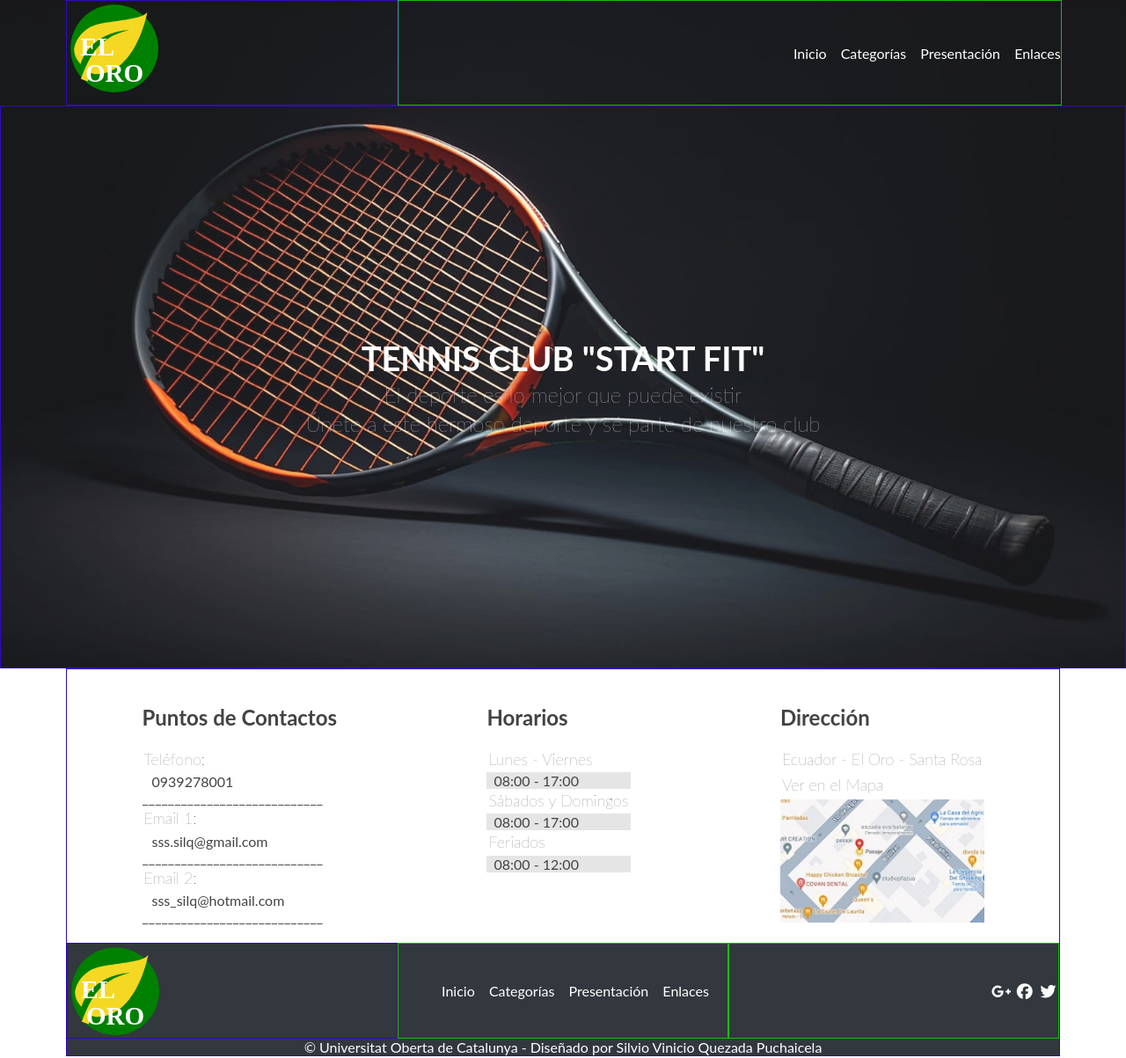
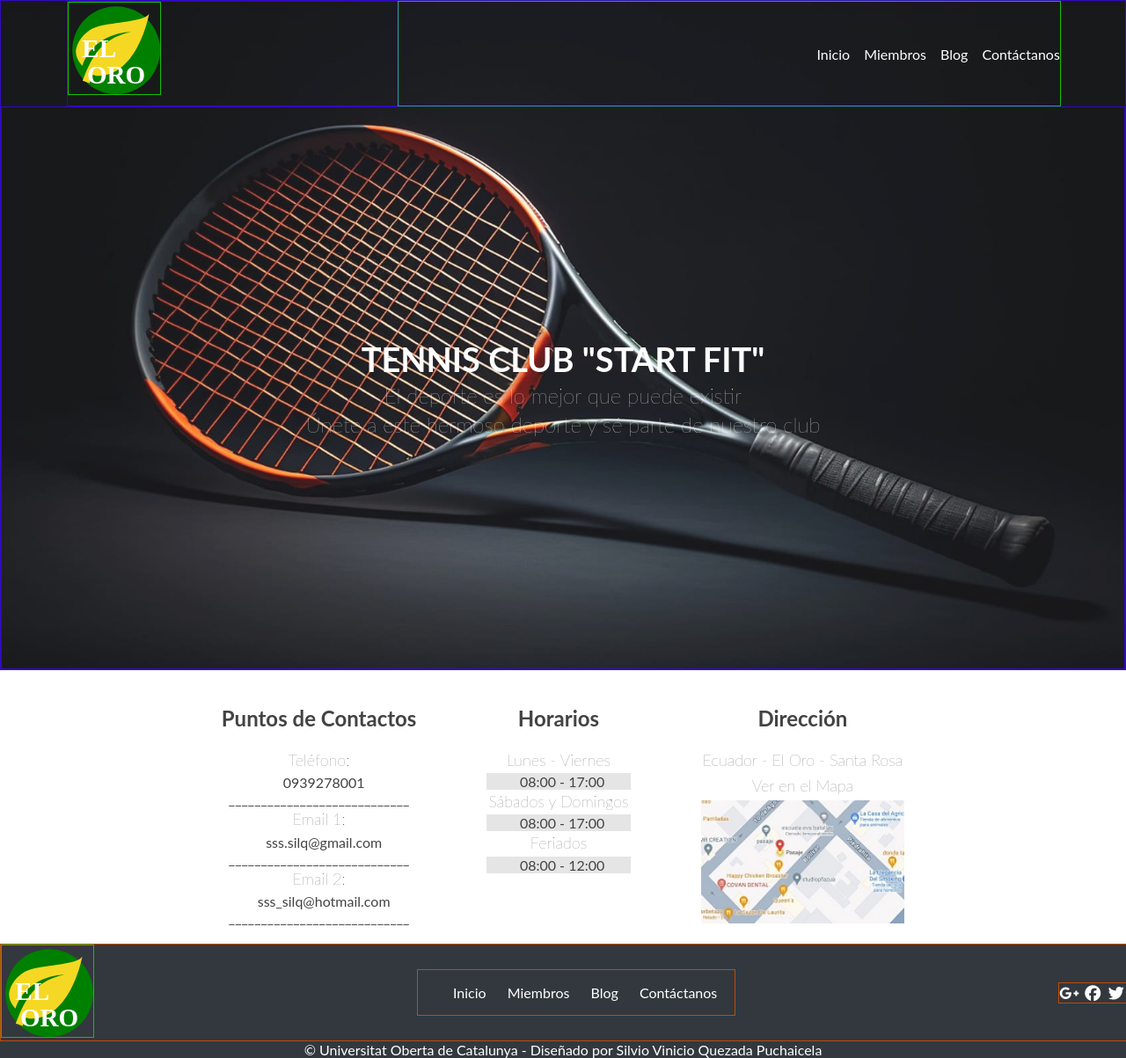
Before and after one commit to silvioquezada/herramientashtmlcss2pec2, a website built with Parcel: page src/index.html in a window 1280 px wide. Shown: the whole page at 88% size. Built offline with nearby package versions, Linux system fonts and the light colour scheme.

Commit message:
Separando estilos de header y nav epara portada y definiendo header y nav para todo el sitio web

```diff
--- a/src/assets/styles/components/_content.components.scss
+++ b/src/assets/styles/components/_content.components.scss
@@ -22,7 +22,7 @@
   display: flex;
   flex-flow: row wrap;
   justify-content: center;
-  align-items: center;
+  align-items: left;
   width: 100%;
 
   text-align: center;
@@ -50,18 +50,14 @@
 }
 
 .block-inline {
-  padding-right: 12px;
+  padding-right: 20px;
 
   display: inline-block;
 }
 
 .section-row {
-  @extend %flexbox-row;
-
-  //flex-wrap: wrap;
-  //row-gap: 20px;
-  //column-gap: 0;
-  //flex: 2 400px;
+  //@extend %flexbox-row;
+    width: 100%;
 }
 
 .content-color-gris {
--- a/src/assets/styles/components/_image.components.scss
+++ b/src/assets/styles/components/_image.components.scss
@@ -2,10 +2,11 @@
   height: 13vh;
   width: 13vh;
 
-  object-fit: contain;
+  //object-fit: contain;
+  border: 1px solid rgb(22, 190, 10);
 }
 
-.front-page {
+.image-front-page {
   padding: 0%;
   width: 100%;
   height: 100%;
--- a/src/assets/styles/objects/_layouts.desktop.objetcs.scss
+++ b/src/assets/styles/objects/_layouts.desktop.objetcs.scss
@@ -1,26 +1,43 @@
-@media screen and (min-width: $high-width) {
+//@media screen and (min-width: $high-width) {
   .root {
-    padding: 0;
-    border: 0;
+    display:flex;
+	  flex-flow:row wrap;
+  }
+
+  .header {
+    display: flex;
+    justify-content:space-between;
+    align-items:center;
+    flex-wrap:wrap;
+    flex-direction:row;
+    width: 100%;
+    border: 1px solid rgb(190, 76, 10);
+  }
+
+  .nav {
+    display: flex;
+    border: 1px solid rgb(190, 76, 10);
+  }
+
+  .footer {
+    display: flex;
+    align-items:flex-start;
+    flex-wrap:wrap;
+    flex-direction:column;
+    width: 100%;
+  }
+
+  .root-front-page {
     display: grid;
     grid-template-columns: 0.2fr 1fr 1fr 1fr 0.2fr;
     grid-template-rows: 15vh 80vh auto;
     gap: 0%;
-  }
 
-  .header {
-    grid-column: 2;
-    grid-row: 1;
+    width: 100%;
     border: 1px solid rgb(49, 10, 190);
   }
 
-  .nav {
-    grid-column: 3 / 5;
-    grid-row: 1;
-    border: 1px solid rgb(22, 190, 10);
-  }
-
-  .container {
+  .container-front-page {
     grid-column: 1 / 6;
     grid-row: 2;
     border: 1px solid rgb(49, 10, 190);
@@ -28,19 +45,45 @@
     //background-color:  $background-color-container;  En pantal
   }
 
-  .footer {
-    grid-column: 2 / 5;
-    grid-row: 3;
-    border: 1px solid rgb(49, 10, 190);
-  }
-
-  .front-page {
+  .image-front-page {
     grid-column: 1 / 6;
     grid-row: 1 / 3;
   }
 
+  .header-front-page {
+    grid-column: 2;
+    grid-row: 1;
+    border: 1px solid rgb(49, 10, 190);
+  }
+
+  .nav-front-page {
+    grid-column: 3 / 5;
+    grid-row: 1;
+    border: 1px solid rgb(22, 190, 10);
+  }
+
+  /*
+  .text-front-page {
+    grid-column: 2;
+    grid-row: 2;
+  }
+*/
+  // .header-front-page {
+  //   grid-column: 2;
+  //   grid-row: 1;
+  //   border: 1px solid rgb(49, 10, 190);
+  // }
+
+  // .nav-front-page {
+  //   grid-column: 3 / 5;
+  //   grid-row: 1;
+  //   border: 1px solid rgb(22, 190, 10);
+  // }
+
   .linea {
+    /*
     grid-column: 2 / 5;
     grid-row: 3;
+    */
   }
-}
+//}
--- a/src/index.html
+++ b/src/index.html
@@ -4,21 +4,53 @@
     <meta charset="utf-8">
     <meta name="viewport" content="width=device-width">
     <link rel="stylesheet" href="./assets/styles/main.scss"><!-- do not remove this line! -->
-    <title>PEC 1 - Silvio Quezada</title>
+    <title>PEC 2 - Silvio Quezada</title>
   </head>
   <body class="root">
-    <include src="./views/header.html"></include>
-    <main class="container">
-      <section class="content-align-column-center">
+    <!-- <include src="./views/header.html"></include> -->
+    <main class="root-front-page">
+
+
+      <header class="header-front-page content-align-row-left">
+        <a href="index.html">
+          <img class="logo" src="./assets/images/logo.svg" alt="Imagen Logo">
+        </a>
+      </header>
+
+    <nav class="nav-front-page content-align-row-right">
+      <a href="#encabezado"
+        id="enlace_menu"
+        class="menu_hamburguesa"
+        onclick="menu()"
+      >☰</a>
+      <div id="menu">
+        <ul>
+          <li class="block-inline-right"><a href="#">Inicio</a></li>
+          <li class="block-inline-right"><a href="members.html">Miembros</a></li>
+          <li class="block-inline-right"><a href="#">Blog</a></li>
+          <li class="block-inline-right"><a href="#">Contáctanos</a></li>
+        </ul>
+      </div>
+    </nav>
+
+
+      <div class="container-front-page">
+        <section class="content-align-column-center">
           <h1 class="text-title text-color-white">TENNIS CLUB "START FIT"</h1>
           <p class="text-medium text-color-white">El deporte es lo mejor que puede existir</p>
           <p class="text-medium text-color-white">Únete a este hermoso deporte y sé parte de nuestro club</p>
 
       </section>
+      </div>
+
+
+
+
+      <img class="image-front-page" src="./assets/images/portada.jpg" alt="Imagen Logo">
     </main>
     <include src="./views/footer.html"></include>
     <script src="./assets/scripts/main.js"></script><!-- do not remove this line! -->
-    <img class="front-page" src="./assets/images/portada.jpg" alt="Imagen Logo">
+
   </body>
 </html>
 
--- a/src/views/footer.html
+++ b/src/views/footer.html
@@ -1,6 +1,6 @@
 <footer class="footer">
 
-  <div class="content-align-column-left">
+  <div class="content-align-row-center">
 
     <div class="card-line">
       <h2>Puntos de Contactos</h2>
@@ -30,35 +30,38 @@
       <span class="text-info">Ecuador - El Oro - Santa Rosa</span>
       <span class="text-info">Ver en el Mapa</span>
       <img class="image" src="./assets/images/mapa.jpg" alt="Imagen Ubicación">
-
-
     </div>
 
   </div>
 
-    <div class="section-row content-color-gris">
-        <div class="header content-align-row-left">
+
+      <div class="header content-color-gris">
         <a href="index.html">
           <img class="logo" src="./assets/images/logo.svg" alt="Imagen Logo">
         </a>
-        </div>
 
-        <div class="nav content-align-row-center">
+        <div class="nav">
           <ul>
-                <li class="block-inline"><a href="#">Inicio</a></li>
-                <li class="block-inline"><a href="#">Categorías</a></li>
-                <li class="block-inline"><a href="#">Presentación</a></li>
-                <li class="block-inline"><a href="#">Enlaces</a></li>
+              <li class="block-inline"><a href="index.html">Inicio</a></li>
+              <li class="block-inline"><a href="members.html">Miembros</a></li>
+              <li class="block-inline"><a href="#">Blog</a></li>
+              <li class="block-inline"><a href="#">Contáctanos</a></li>
           </ul>
         </div>
 
-        <div class="nav content-align-row-right">
+        <div class="nav">
           <div>
               <a class="icon" href="https://www.linkedin.com/in/silvio-vinicio-quezada-3174b610a/" target="_blank"><i class="fa-brands fa-google-plus-g"></i></a>
               <a class="icon" href="https://www.facebook.com/silvio.quezada.3" target="_blank"><i class="fa-brands fa-facebook"></i></a>
               <a class="icon" href="https://www.instagram.com/silvio.quezada.3/" target="_blank"><i class="fa-brands fa-twitter"></i></a>
           </div>
       </div>
+
+
+
+
+
+
 
 
   </div>
--- a/src/views/header.html
+++ b/src/views/header.html
@@ -1,10 +1,9 @@
-  <header class="header content-align-row-left">
+  <header class="header content-color-gris">
       <a href="index.html">
         <img class="logo" src="./assets/images/logo.svg" alt="Imagen Logo">
       </a>
-  </header>
 
-  <nav class="nav content-align-row-right">
+      <nav class="nav">
         <a href="#encabezado"
           id="enlace_menu"
           class="menu_hamburguesa"
@@ -12,10 +11,11 @@
         >☰</a>
         <div id="menu">
           <ul>
-        <li class="block-inline-right"><a href="#">Inicio</a></li>
-        <li class="block-inline-right"><a href="#">Categorías</a></li>
-        <li class="block-inline-right"><a href="#">Presentación</a></li>
-        <li class="block-inline-right"><a href="#">Enlaces</a></li>
+            <li class="block-inline-right"><a href="members.html">Miembros</a></li>
+            <li class="block-inline-right"><a href="#">Blog</a></li>
+            <li class="block-inline-right"><a href="#">Contáctanos</a></li>
           </ul>
         </div>
       </nav>
+
+  </header>
```
Also changed, not shown: src/assets/styles/objects/_layouts.desktop.objetcs copy.scss (added, +46 -0 lines), src/index2.html (added, +26 -0 lines), src/members.html (added, +23 -0 lines). Lines whose indentation alone changed are shown as unchanged.
